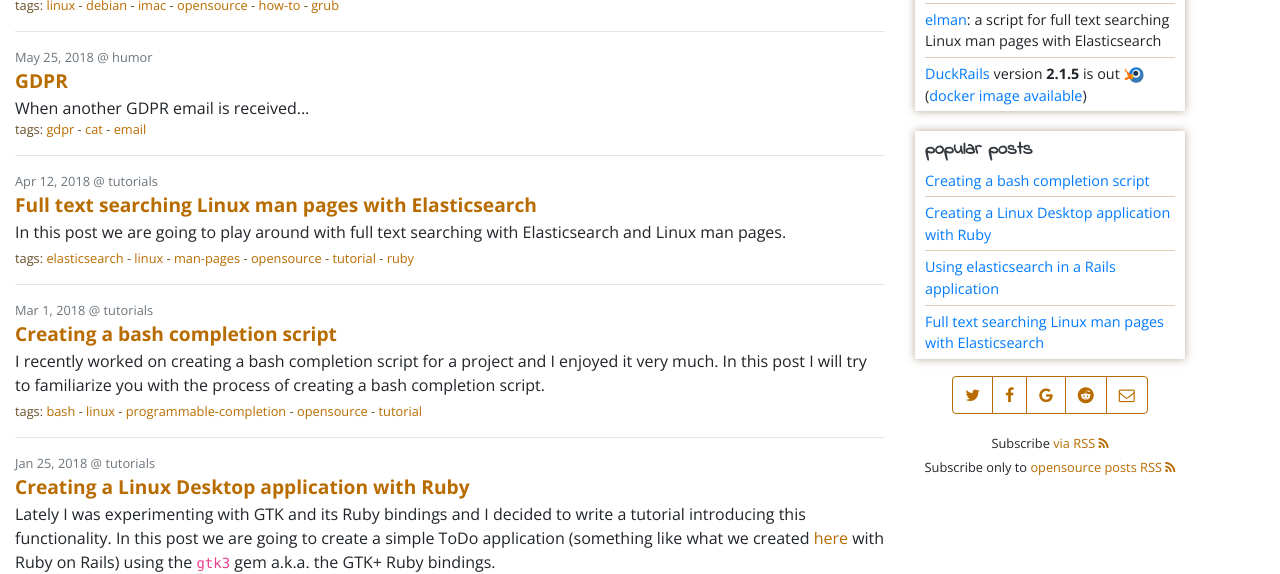
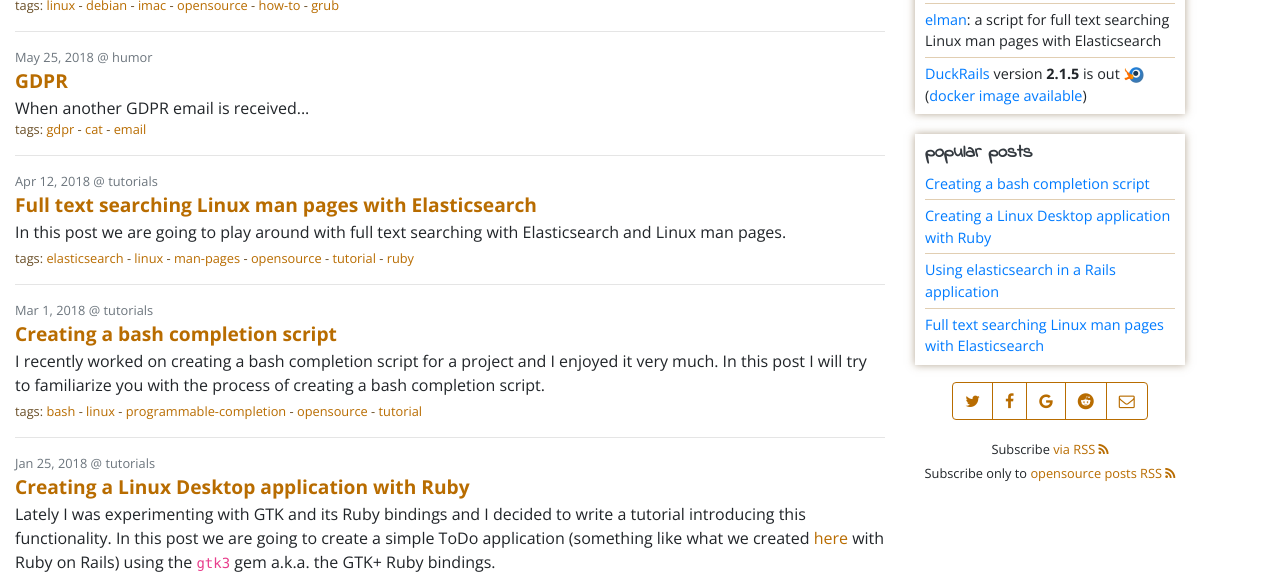
Before and after one commit to iridakos/iridakos.github.io, a Jekyll site: the page built from index.html, in a window 1280 px wide. Shown: the part 389-963 px from the top of the page. Built offline with Jekyll 4.4.1, drawn with Linux system fonts in a browser that asks for light colours; nearby versions of some CDN libraries; the list of posts is cut into pages by our own code; comment, search, counter and statistics services are not loaded.

Commit message:
Update _sidebar.scss

```diff
--- a/_sass/_sidebar.scss
+++ b/_sass/_sidebar.scss
@@ -16,7 +16,7 @@
     }
 
     .section-content {
-      padding: 0 10px 5px 10px;
+      padding: 0 10px 8px 10px;
       border-top: 0 none;
 
       .section-item {
```
